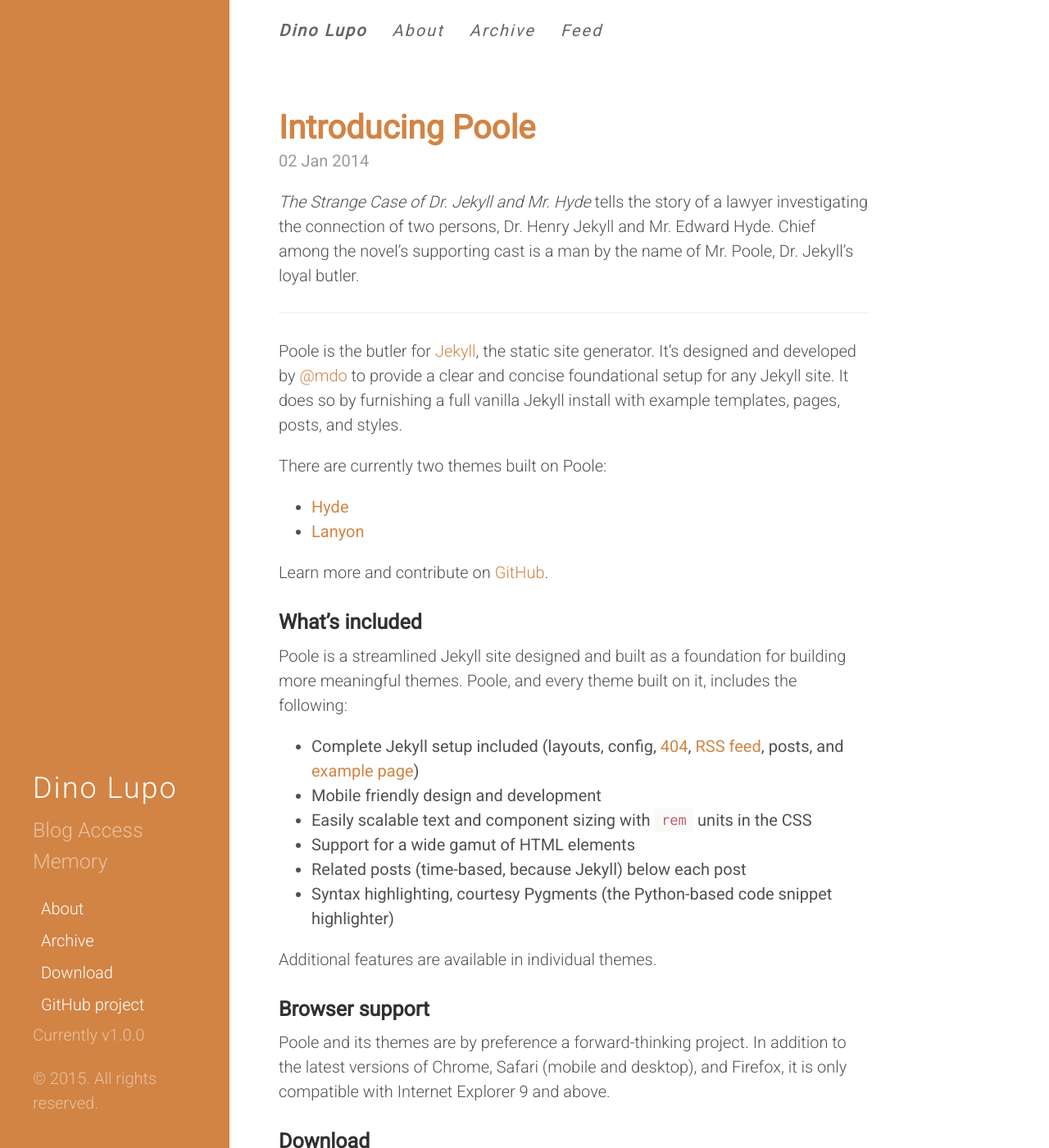
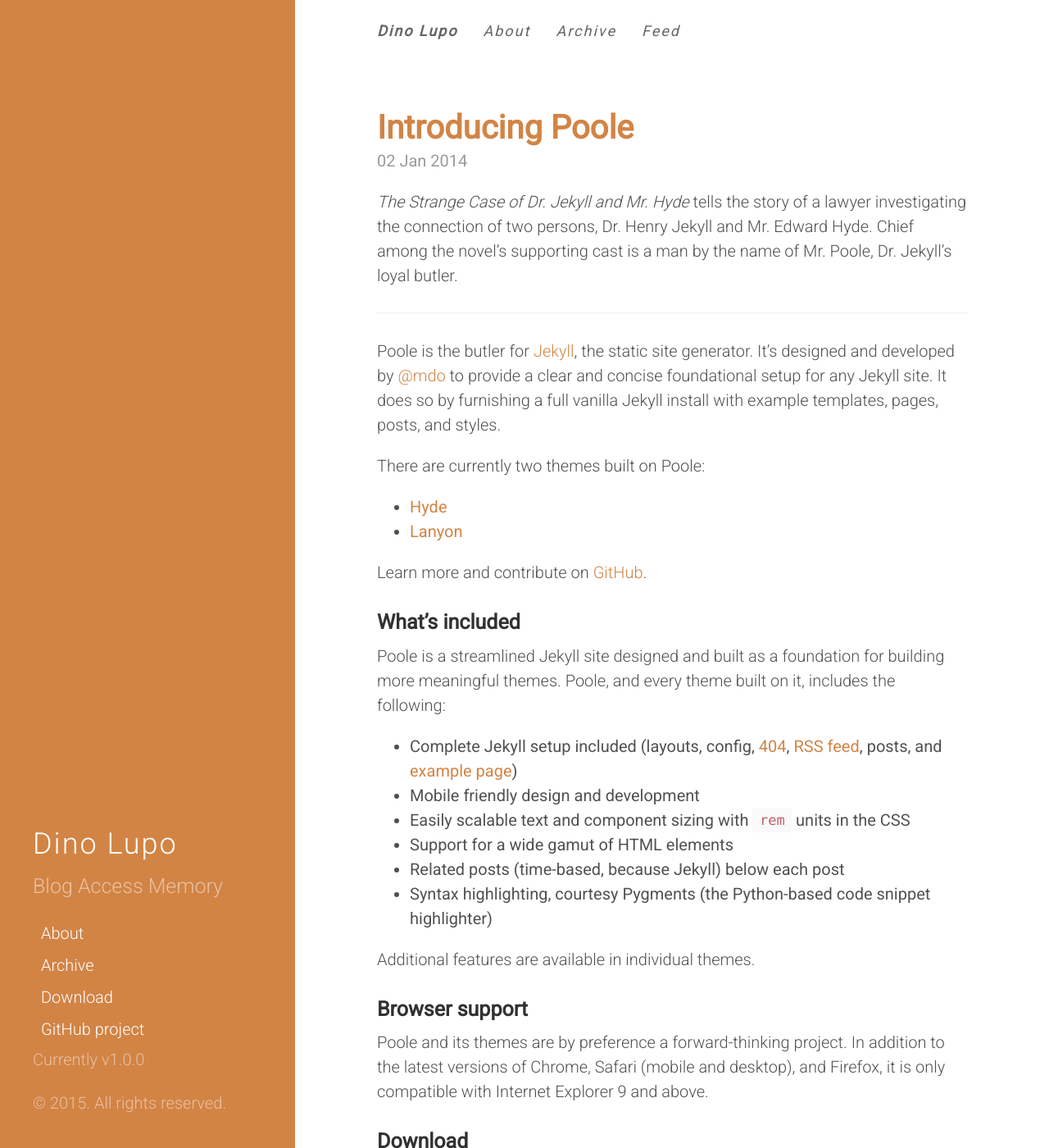
Before and after one commit to dinolupo/dinolupo.github.io, a Jekyll site: the page built from index.html, in a window 1280 px wide and 1400 px high. Shown: the whole window at 82% size. Built offline with Jekyll 4.4.1, drawn with Linux system fonts in a browser that asks for light colours; the list of posts is cut into pages by our own code.

Commit message:
Fixed Sidebar Width

```diff
--- a/public/css/custom_styles.css
+++ b/public/css/custom_styles.css
@@ -9,7 +9,7 @@
 }
 
 .masthead h3.masthead-title a {
-  font-size: 20px;
+  font-size: 18px;
   letter-spacing: 2px;
   font-style: italic;
   color: #666;
@@ -25,17 +25,12 @@
 }
 
 .content {
-  margin-left: 16rem;
   padding-top: 0rem;
 }
 
 .page h1 {
   font-weight: 300;
   font-size: 50px;
-}
-
-div.sidebar {
-  width: 14rem;
 }
 
 div.sidebar nav a:nth-child(1) {
```
